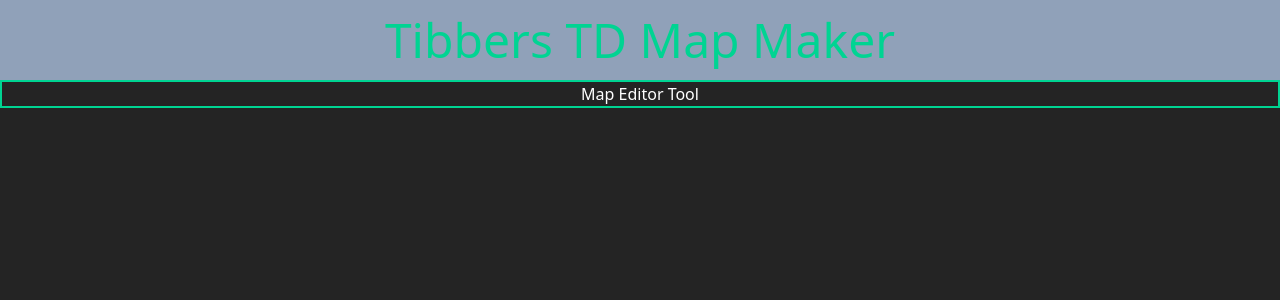
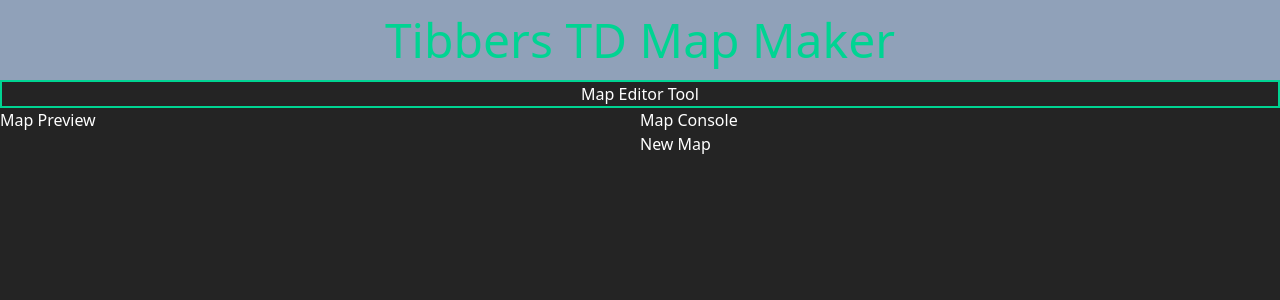
Before and after one commit to TibbersEvolved/TDMapEditor, a React (Vite) app: page / in a window 1280 px wide. Shown: the top 300 px of the page. Built offline with nearby package versions, Linux system fonts and the light colour scheme.

Commit message:
Now saves the map in a state

```diff
--- a/src/components/container.tsx
+++ b/src/components/container.tsx
@@ -1,9 +1,21 @@
+import { useState } from "react";
+import { GenerateBlankMap } from "./utility";
+
 export default function Container() {
+  const [gameMap, setGameMap] = useState(GenerateBlankMap());
+
   return (
     <>
       <div className="flex justify-center border-2 border-emerald-400">
         Map Editor Tool
       </div>
+      <section className="grid grid-cols-2">
+        <div>Map Preview</div>
+        <div>
+          <div>Map Console</div>
+          <div>{gameMap.Name}</div>
+        </div>
+      </section>
     </>
   );
 }
--- a/src/components/utility.ts
+++ b/src/components/utility.ts
@@ -11,8 +11,9 @@ export function GenerateBlankMap() {
     Difficulty: 0,
   };
   for (let i = 0; i < 20; i++) {
+    map.Field.tiles[i] = [];
     for (let j = 0; j < 20; j++) {
-      map.Field.tiles[j][i] = GenGrass(j, i);
+      map.Field.tiles[i][j] = GenGrass(j, i);
     }
   }
   return map;
```
